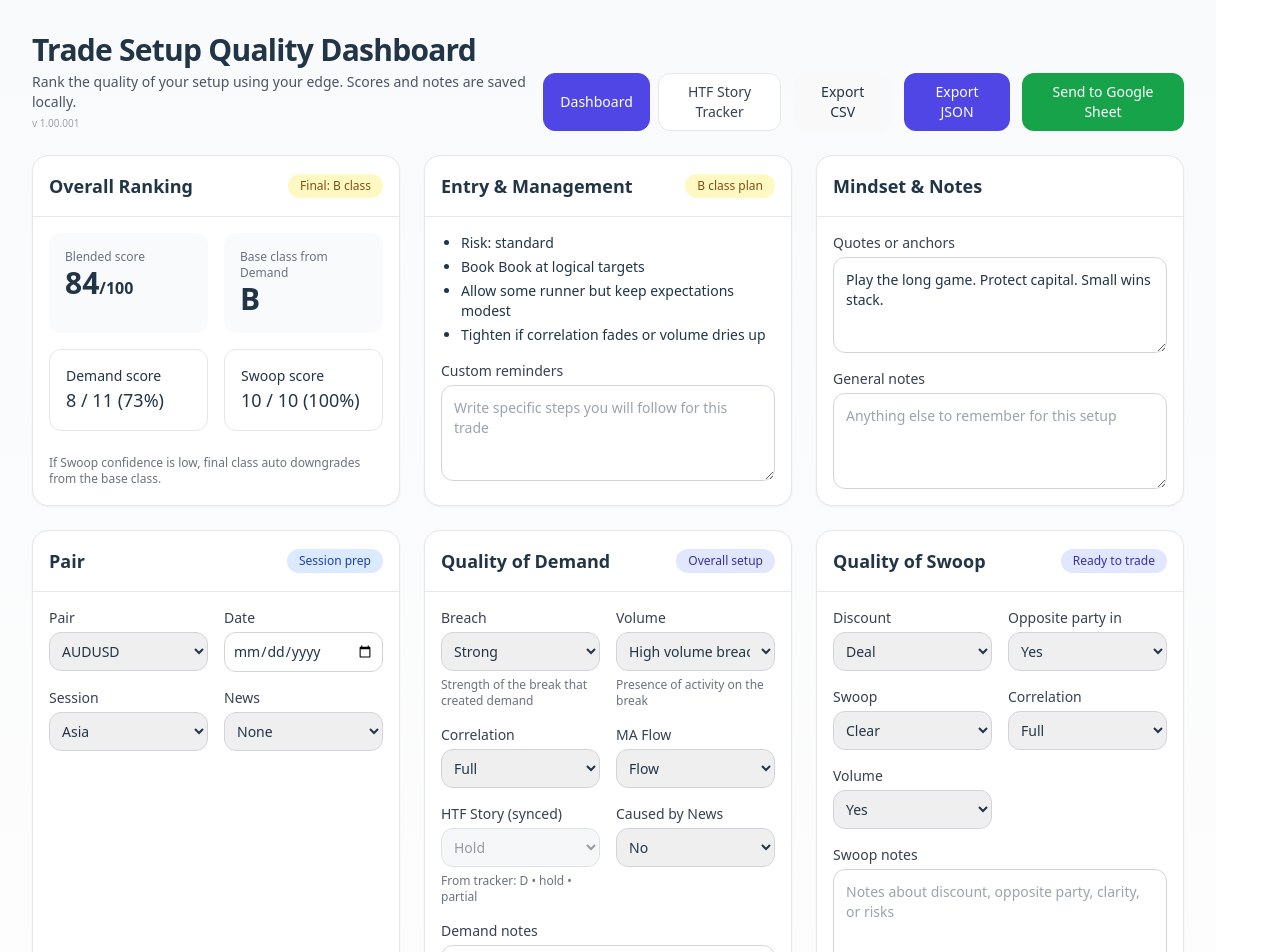
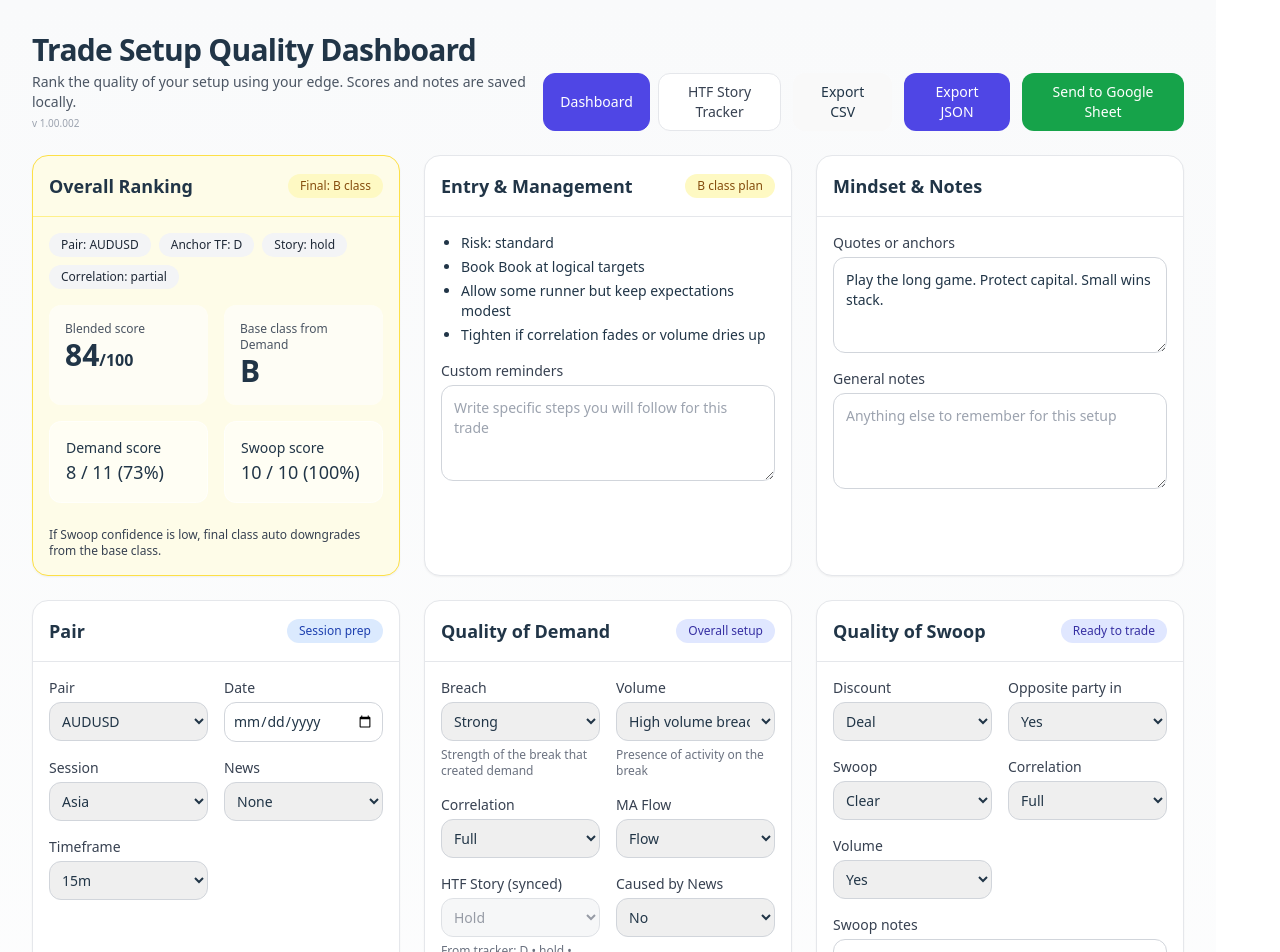
Before and after one commit to rmseacrypto-lang/vitejs-vite-2khhcjqx, a React (Vite) app: page / in a window 1280 px wide. Shown: the top 952 px of the page. Built offline with nearby package versions, Linux system fonts and the light colour scheme.

Commit message:
update visibles

```diff
--- a/src/App.tsx
+++ b/src/App.tsx
@@ -4,7 +4,7 @@ import React, { useMemo, useEffect, useState } from "react";
 // Tailwind via CDN in index.html
 // Data is saved to localStorage
 
-const APP_VERSION = "v 1.00.001";
+const APP_VERSION = "v 1.00.002";
 
 // ---------- Types ----------
 export type Pair =
@@ -16,6 +16,7 @@ export type Pair =
   | "USDCAD" | "USDCHF" | "USDJPY";
 
 export type AnchorTF = "M" | "W" | "D" | "4H" | "1H";
+export type TradeTF = "1m" | "3m" | "5m" | "15m" | "30m" | "1H" | "2H" | "4H" | "D";
 export type Story = "pullback" | "swoop" | "hold" | "fomo" | "dash" | "on";
 export type Correlation = "full" | "partial" | "none";
 export type Breach = "strong" | "ok";
@@ -64,6 +65,7 @@ export interface DataModel {
   date: string; // yyyy-mm-dd
   session: Session;
   news: NewsImpact;
+  timeframe: TradeTF; // NEW: current setup timeframe
   webhookUrl: string; // journal sheet endpoint
 }
 
@@ -78,6 +80,7 @@ const PAIRS: Pair[] = [
 ];
 
 const ANCHOR_TF: AnchorTF[] = ["M","W","D","4H","1H"];
+const TRADE_TF: TradeTF[] = ["1m","3m","5m","15m","30m","1H","2H","4H","D"];
 const STORY_OPTIONS: { label: string; value: Story }[] = [
   { label: "Pullback", value: "pullback" },
   { label: "Swoop", value: "swoop" },
@@ -127,17 +130,28 @@ const NoteBox = ({ label, value, onChange, placeholder }:{
   </div>
 );
 
-const SectionCard = ({ title, children, right }:{
-  title:string; children:React.ReactNode; right?:React.ReactNode;
-}) => (
-  <div className="rounded-2xl border border-gray-200 bg-white shadow-sm">
-    <div className="flex items-center justify-between p-4 border-b">
+const SectionCard = ({ title, children, right, tone }:{
+  title:string; children:React.ReactNode; right?:React.ReactNode; tone?: "gray"|"green"|"yellow"|"red"|"blue"|"indigo";
+}) => {
+  const toneMap: Record<string, { wrap:string; header:string }> = {
+    gray:   { wrap: "border-gray-200 bg-white",       header: "border-b" },
+    green:  { wrap: "border-green-300 bg-green-50",    header: "border-b border-green-200" },
+    yellow: { wrap: "border-yellow-300 bg-yellow-50",  header: "border-b border-yellow-200" },
+    red:    { wrap: "border-red-300 bg-red-50",        header: "border-b border-red-200" },
+    blue:   { wrap: "border-blue-300 bg-blue-50",      header: "border-b border-blue-200" },
+    indigo: { wrap: "border-indigo-300 bg-indigo-50",  header: "border-b border-indigo-200" },
+  };
+  const t = tone ? toneMap[tone] : toneMap.gray;
+  return (
+    <div className={`rounded-2xl border shadow-sm ${t.wrap}`}>
+      <div className={`flex items-center justify-between p-4 ${t.header}`}>
         <h2 className="text-lg font-semibold">{title}</h2>
         {right}
       </div>
       <div className="p-4 grid gap-4">{children}</div>
     </div>
   );
+};
 
 const Pill = ({ children, tone = "gray" }:{children:React.ReactNode; tone?: "gray"|"green"|"yellow"|"red"|"blue"|"indigo"}) => {
   const tones:Record<string,string> = {
@@ -188,7 +202,8 @@ const defaultData: DataModel = {
   date: "",
   session: "Asia",
   news: "None",
-  webhookUrl: "https://script.google.com/macros/s/AKfycbxuneHJ7IoHPD-uJQv8T9IMgkqadFlVUMAIt6vT6ykNLRc0c1EW1bbmawvZe9K8Yl1vHQ/exec",
+  timeframe: "15m",
+  webhookUrl: "",
 };
 
 // ---------- Scoring ----------
@@ -232,9 +247,8 @@ function managementForClass(cls: "A"|"B"|"C"){ switch(cls){
 function classTone(c: "A"|"B"|"C"){ return c === "A" ? "green" : c === "B" ? "yellow" : "red"; }
 
 function Tabs({tab,setTab}:{tab:"dashboard"|"tracker"; setTab:(t:"dashboard"|"tracker")=>void;}){
-  const Item=({id,children}:{id:"dashboard"|"tracker"; children:React.ReactNode;})=>(
-    <button onClick={()=>setTab(id)} className={`px-4 py-2 rounded-xl text-sm border ${tab===id?"bg-indigo-600 text-white border-indigo-600":"bg-white text-gray-700 border-gray-200 hover:bg-gray-50"}`}>{children}</button>
-  );
+  const Item=({id,children}:{id:"dashboard"|"tracker"; children:React.ReactNode;})=>
+    (<button onClick={()=>setTab(id)} className={`px-4 py-2 rounded-xl text-sm border ${tab===id?"bg-indigo-600 text-white border-indigo-600":"bg-white text-gray-700 border-gray-200 hover:bg-gray-50"}`}>{children}</button>);
   return (<div className="flex gap-2"><Item id="dashboard">Dashboard</Item><Item id="tracker">HTF Story Tracker</Item></div>);
 }
 
@@ -257,17 +271,6 @@ export default function App(){
 
   useEffect(()=>{ localStorage.setItem(storeKey, JSON.stringify(data)); },[data]);
   useEffect(()=>{ localStorage.setItem(storyKey, JSON.stringify(stories)); },[stories]);
-
-  // Dev-time sanity tests (non-blocking)
-  useEffect(()=>{
-    try {
-      console.assert(mapDemandToScore({breach:"strong",volume:"high",correlation:"full",maFlow:"full",htfStory:"dash",causedByNews:"no"}).max === 11, "Demand max should be 11");
-      const sw = mapSwoopToScore({discount:"deal",oppositeIn:"yes",swoop:"clear",correlation:"full",volume:"yes"});
-      console.assert(sw.score === 10 && sw.max === 10, "Swoop perfect should be 10/10");
-      const dg = downgradeBySwoop("A", 2, 10, {discount:"nodeal",oppositeIn:"maybe",swoop:"maybe",correlation:"none",volume:"no"});
-      console.assert(["A","B","C"].includes(dg), "Downgrade returns a class");
-    } catch(_) {}
-  },[]);
 
   // Sync HTF Story for current pair from tracker
   useEffect(()=>{
@@ -299,6 +302,7 @@ export default function App(){
     date: data.date,
     session: data.session,
     news: data.news,
+    timeframe: data.timeframe,
     htfContext: currentStory,
     demand: data.demand,
     swoop: data.swoop,
@@ -344,7 +348,7 @@ export default function App(){
   const exportCSV = () => {
     const p: any = buildPayload();
     const hdr = [
-      "timestamp","pair","date","session","news",
+      "timestamp","pair","date","session","news","timeframe",
       "anchor","story","story_corr",
       "d_breach","d_volume","d_corr","d_ma","d_htf","d_news_caused",
       "s_discount","s_oppIn","s_swoop","s_corr","s_vol",
@@ -352,14 +356,15 @@ export default function App(){
       "reminders","quotes","notes","demandNotes","swoopNotes"
     ];
     const row = [
-      p.timestamp, p.pair, p.date, p.session, p.news,
+      p.timestamp, p.pair, p.date, p.session, p.news, p.timeframe,
       p.anchor, p.story, p.story_corr,
       p.d_breach, p.d_volume, p.d_corr, p.d_ma, p.d_htf, p.d_news_caused,
       p.s_discount, p.s_oppIn, p.s_swoop, p.s_corr, p.s_vol,
       p.d_score, p.d_max, p.s_score, p.s_max, p.finalPct, p.baseClass, p.adjustedClass,
       JSON.stringify(p.reminders).replaceAll("\"","'"), JSON.stringify(p.quotes).replaceAll("\"","'"), JSON.stringify(p.notes).replaceAll("\"","'"), JSON.stringify(p.demandNotes).replaceAll("\"","'"), JSON.stringify(p.swoopNotes).replaceAll("\"","'")
     ];
-    const csv = `${hdr.join(",")}\n${row.map((v:any)=>`${v}`).join(",")}`;
+    const csv = `${hdr.join(",")}
+${row.map((v:any)=>`${v}`).join(",")}`;
     const blob = new Blob([csv], { type:"text/csv" });
     const url = URL.createObjectURL(blob);
     const a = document.createElement("a");
@@ -368,21 +373,18 @@ export default function App(){
   };
 
   const exportToGoogleSheet = async () => {
-    if (!data.webhookUrl) { alert("Add your Google Sheet webhook URL in Settings"); return; }
-    try {
+    if(!data.webhookUrl){ alert("Add your Google Sheet webhook URL in Settings"); return; }
+    try{
       const payload = buildPayload();
       payload.secret = ""; // set if your Apps Script checks it
-      const res = await fetch(data.webhookUrl, {
-        method: "POST",
-        headers: { "Content-Type": "text/plain;charset=utf-8" },
+      const res = await fetch(data.webhookUrl + "?mode=journal", {
+        method:"POST",
+        headers:{ "Content-Type":"text/plain;charset=utf-8" },
         body: JSON.stringify(payload),
       });
-      // In no-cors mode you cannot read response; we are not using that here
-      if (!res.ok) throw new Error(`HTTP ${res.status}`);
+      if(!res.ok) throw new Error(`HTTP ${res.status}`);
       alert("Sent to Google Sheet");
-    } catch (e: any) {
-      alert(`Failed to send: ${e.message}`);
-    }
+    }catch(e:any){ alert(`Failed to send: ${e.message}`); }
   };
 
   const StoryTracker = () => (
@@ -445,28 +447,35 @@ export default function App(){
         </header>
 
         <div className="grid md:grid-cols-3 gap-6">
-          <SectionCard title="Overall Ranking" right={<Pill tone={classTone(adjustedClass as "A"|"B"|"C")}>Final: {adjustedClass} class</Pill>}>
+          {/* Overall Ranking with tone background and HTF context pills */}
+          <SectionCard title="Overall Ranking" right={<Pill tone={classTone(adjustedClass as "A"|"B"|"C")}>Final: {adjustedClass} class</Pill>} tone={classTone(adjustedClass as "A"|"B"|"C") as any}>
+            <div className="flex flex-wrap gap-2">
+              <Pill tone="gray">Pair: {data.pair}</Pill>
+              <Pill tone="gray">Anchor TF: {currentStory.anchor}</Pill>
+              <Pill tone="gray">Story: {currentStory.story}</Pill>
+              <Pill tone="gray">Correlation: {currentStory.correlation}</Pill>
+            </div>
             <div className="grid grid-cols-2 gap-4">
-              <div className="rounded-xl bg-gray-50 p-4">
-                <p className="text-xs text-gray-500">Blended score</p>
+              <div className="rounded-xl bg-white/60 p-4">
+                <p className="text-xs text-gray-600">Blended score</p>
                 <p className="text-3xl font-bold">{finalPct}<span className="text-base font-semibold">/100</span></p>
               </div>
-              <div className="rounded-xl bg-gray-50 p-4">
-                <p className="text-xs text-gray-500">Base class from Demand</p>
+              <div className="rounded-xl bg-white/60 p-4">
+                <p className="text-xs text-gray-600">Base class from Demand</p>
                 <p className="text-3xl font-bold">{baseClass}</p>
               </div>
             </div>
             <div className="grid grid-cols-2 gap-4">
-              <div className="rounded-xl border p-4">
+              <div className="rounded-xl border border-white/60 bg-white/50 p-4">
                 <p className="text-sm font-medium">Demand score</p>
                 <p className="text-lg">{demandScore.score} / {demandScore.max} ({Math.round(demandScore.pct)}%)</p>
               </div>
-              <div className="rounded-xl border p-4">
+              <div className="rounded-xl border border-white/60 bg-white/50 p-4">
                 <p className="text-sm font-medium">Swoop score</p>
                 <p className="text-lg">{swoopScore.score} / {swoopScore.max} ({Math.round(swoopScore.pct)}%)</p>
               </div>
             </div>
-            <div className="pt-2 text-xs text-gray-500">If Swoop confidence is low, final class auto downgrades from the base class.</div>
+            <div className="pt-2 text-xs text-gray-700">If Swoop confidence is low, final class auto downgrades from the base class.</div>
           </SectionCard>
 
           <SectionCard title="Entry & Management" right={<Pill tone={classTone(adjustedClass as "A"|"B"|"C")}>{mgmt.title}</Pill>}>
@@ -492,6 +501,7 @@ export default function App(){
               </div>
               <Select label="Session" value={data.session} onChange={(v)=>setData((prev: DataModel)=>({...prev,session:v as Session}))} options={[{label:"Asia",value:"Asia"},{label:"London",value:"London"},{label:"New York",value:"New York"}]} />
               <Select label="News" value={data.news} onChange={(v)=>setData((prev: DataModel)=>({...prev,news:v as NewsImpact}))} options={[{label:"High Impact",value:"High Impact"},{label:"Medium Impact",value:"Medium Impact"},{label:"None",value:"None"}]} />
+              <Select label="Timeframe" value={data.timeframe} onChange={(v)=>setData((prev: DataModel)=>({...prev,timeframe:v as TradeTF}))} options={TRADE_TF.map(tf=>({label:tf,value:tf}))} />
             </div>
           </SectionCard>
 
```
Lines whose indentation alone changed are shown as unchanged.
